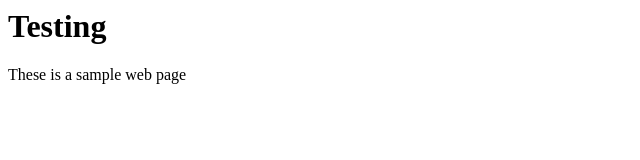
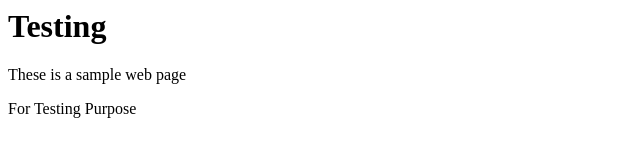
Before and after one commit to dhananjaykala/gitjenkinsintegration, a plain HTML site: page index.html in a window 1280 px wide. Shown: the whole page, without its empty margins (0-640 px from the left). Drawn offline with Linux system fonts and the light colour scheme.

Commit message:
Update index.html

```diff
--- a/index.html
+++ b/index.html
@@ -5,5 +5,6 @@
   <body>
     <h1> Testing </h1>
     <p>These is a sample web page</p>
+    <p>For Testing Purpose</p>
      </body>
 </html>
```
